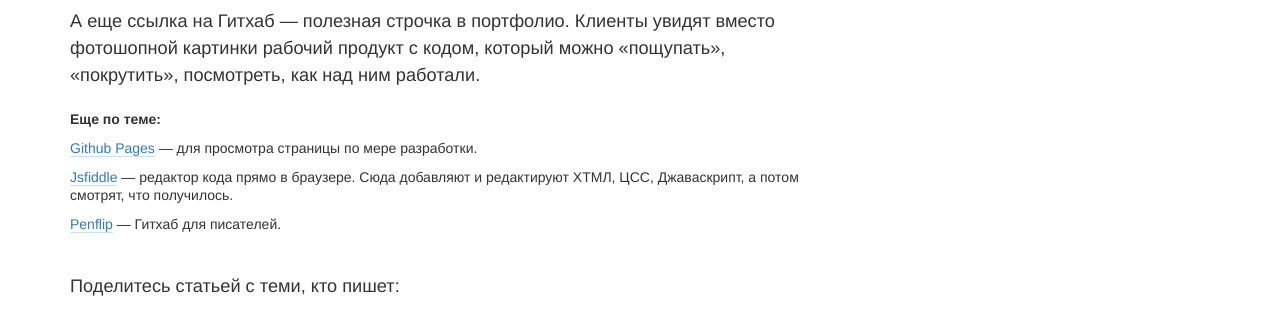
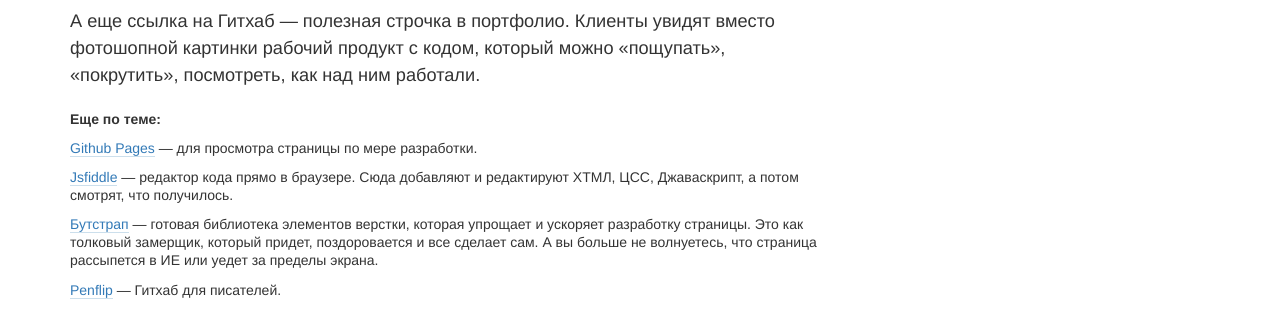
Before and after one commit to elenaglubko/elenaglubko.github.io, a plain HTML site: page index.html in a window 1280 px wide. Shown: the part 5137-5453 px from the top of the page. Drawn offline with Linux system fonts and the light colour scheme.

Commit message:
Добавила про Бутстрап

```diff
--- a/index.html
+++ b/index.html
@@ -249,6 +249,7 @@ position: relative;
     		<li><b>Еще по теме:</b></li>
     		<li><a href="https://pages.github.com">Github Pages</a>&nbsp;&mdash; для просмотра страницы по&nbsp;мере разработки.</li>
     		<li><a href="https://jsfiddle.net">Jsfiddle</a>&nbsp;&mdash; редактор кода прямо в&nbsp;браузере. Сюда добавляют и&nbsp;редактируют ХТМЛ, ЦСС, Джаваскрипт, а&nbsp;потом смотрят, что получилось.</li>
+    		<li><a href="http://getbootstrap.com">Бутстрап</a>&nbsp;&mdash; готовая библиотека элементов верстки, которая упрощает и&nbsp;ускоряет разработку страницы. Это как толковый замерщик, который придет, поздоровается и&nbsp;все сделает сам. А&nbsp;вы&nbsp;больше не&nbsp;волнуетесь, что страница рассыпется в&nbsp;ИЕ или уедет за&nbsp;пределы экрана.</li>
     		<li><a href="https://www.penflip.com">Penflip</a>&nbsp;&mdash; Гитхаб для писателей.</li>
     	</ul>
     	<p class="text" style="margin-top: 40px;">Поделитесь статьей с теми, кто пишет:
```
